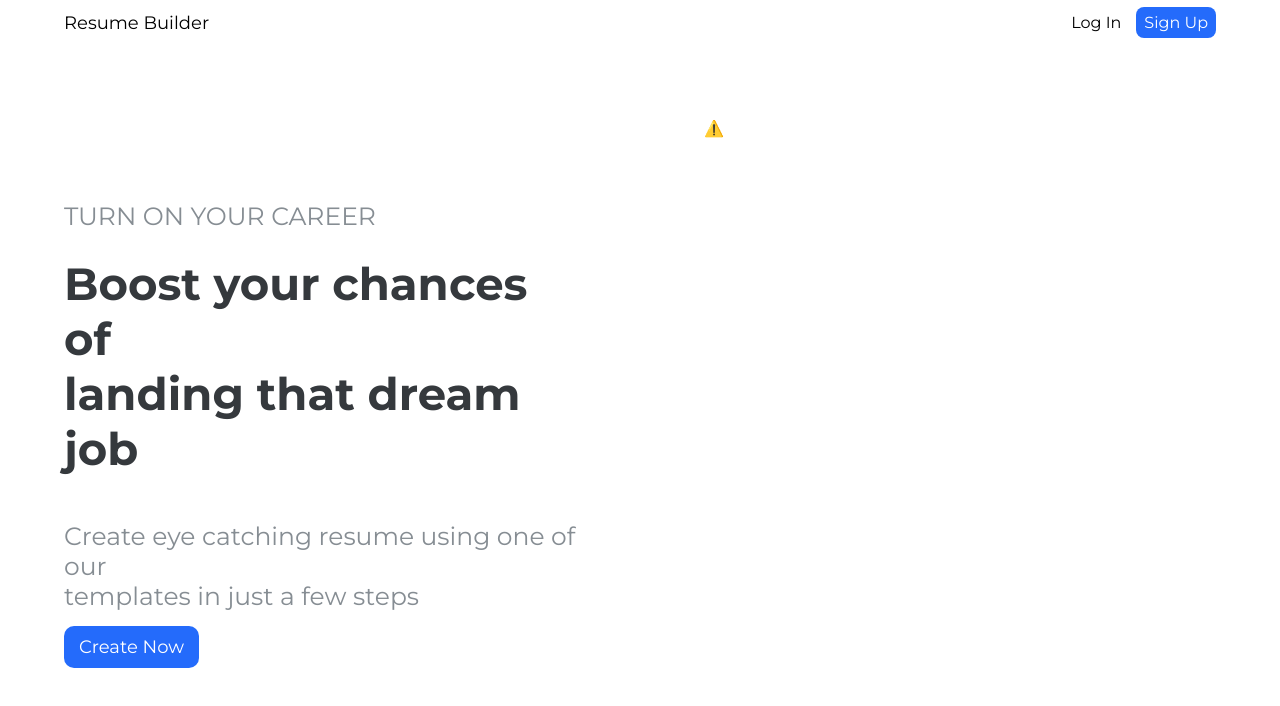
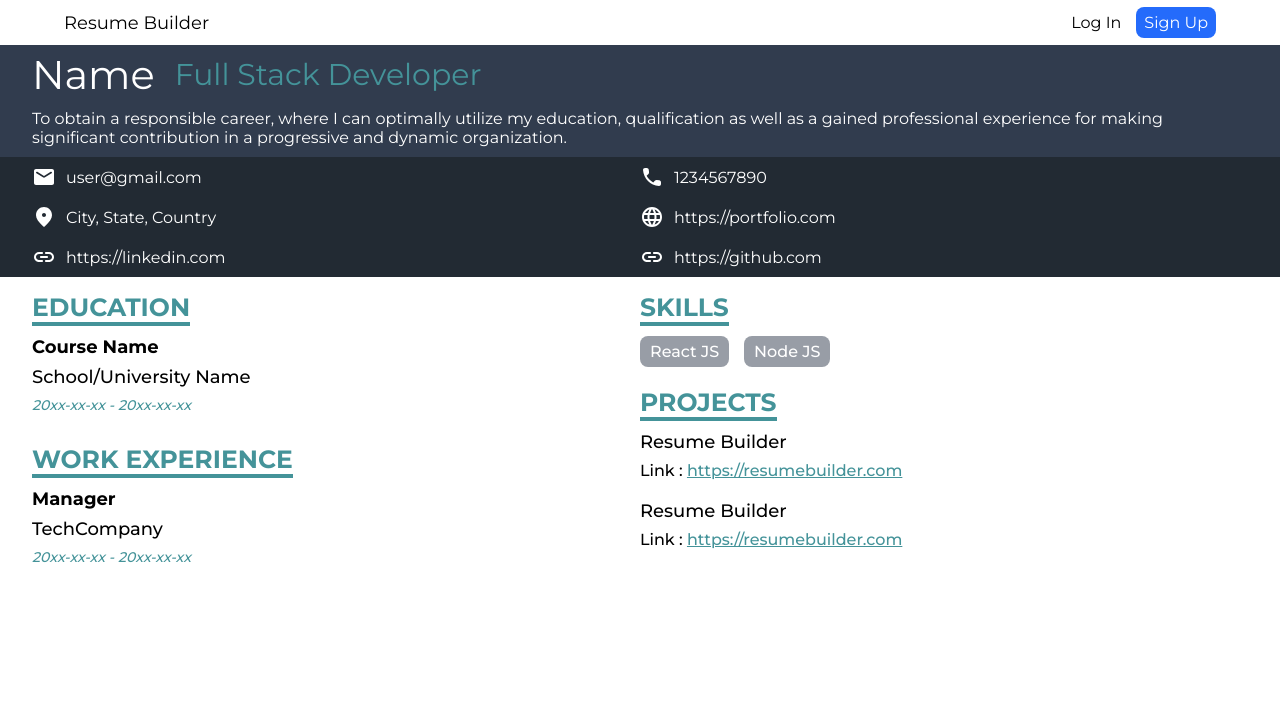
Before and after one commit to anish0103/mern-resumebuilder-frontend, a React (Create React App) app: page /template in a window 1280 px wide. Before the commit this address led to /. Shown: the top 706 px of the page. Built offline with nearby package versions, Linux system fonts and the light colour scheme; no server answers.

Commit message:
Added Template 1

```diff
--- a/src/App.js
+++ b/src/App.js
@@ -11,6 +11,7 @@ import SignUpPage from './Pages/SignUpPage/SignUpPage';
 import AddInformationPage from './Pages/AddInformationPage/AddInformationPage';
 import DashBoard from './Pages/DashBoard/DashBoard';
 import Loading from './Pages/Loading/Loading';
+import Template1 from './Pages/ResumeTemplates/Template1/Template1';
 import { getUserById } from './store/action/action';
 
 function App() {
@@ -33,10 +34,13 @@ function App() {
     }
   }, [])
 
+  if (loading) {
+    return <Loading />
+  }
+
   return (
     <>
       <Navigation />
-      {loading && <Loading />}
       <AnimatePresence exitBeforeEnter>
         {!isLogin && <Switch location={location} key={location.pathname}>
           <Route path="/" exact>
@@ -47,6 +51,12 @@ function App() {
           </Route>
           <Route path="/signup" exact>
             <SignUpPage />
+          </Route>
+          <Route path="/template" exact>
+            <Template1 />
+          </Route>
+          <Route path="/addinformation/">
+            <AddInformationPage />
           </Route>
           <Redirect to="/" />
         </Switch>}
--- /dev/null
+++ b/src/Data.js
@@ -0,0 +1,31 @@
+export const Data = {
+    Name: "Name",
+    Email: "user@gmail.com",
+    PhoneNumber: "1234567890",
+    Location: "City, State, Country",
+    PortfolioLink: "https://portfolio.com",
+    GithubLink: "https://github.com",
+    RoleTitle: "Full Stack Developer",
+    LinkedInProfileLink: "https://linkedin.com",
+    Description: "To obtain a responsible career, where I can optimally utilize my education, qualification as well as a gained professional experience for making significant contribution in a progressive and dynamic organization.",
+    Education: [{
+        Name: "Course Name",
+        SchoolName: "School/University Name",
+        StartDate: "20xx-xx-xx",
+        EndDate: "20xx-xx-xx"
+    }],
+    Work: [{
+        Role: "Manager",
+        Company: "TechCompany",
+        StartDate: "20xx-xx-xx",
+        EndDate: "20xx-xx-xx"
+    }],
+    Projects: [{
+        Name: "Resume Builder",
+        Link: "https://resumebuilder.com"
+    }, {
+        Name: "Resume Builder",
+        Link: "https://resumebuilder.com"
+    }],
+    Skills: ["React JS", "Node JS"]
+}
--- /dev/null
+++ b/src/Pages/ResumeTemplates/Template1/Template1.css
@@ -0,0 +1,113 @@
+.template1-maincontainer {
+  width: 100%;
+  height: fit-content;
+}
+.template1-generalinformationcontainer {
+  background-color: #313c4e;
+  color: white;
+  display: flex;
+  flex-direction: column;
+  align-items: center;
+}
+.template1-generalinformation-namecontainer {
+  width: 95%;
+  margin: 5px 0;
+  font-size: 40px;
+  display: flex;
+  align-items: center;
+}
+.template1-generalinformation-roletitlecontainer {
+  color: #449399;
+  font-size: 30px;
+  margin-left: 20px;
+}
+.template1-generalinformation-descriptioncontainer {
+  width: 95%;
+  margin: 5px 0;
+  margin-bottom: 10px;
+}
+.template1-personalinformationcontainer {
+  width: 100%;
+  display: flex;
+  justify-content: center;
+  background-color: #222a33;
+  color: white;
+}
+.template1-personalinformationsubcontainer {
+  width: 95%;
+  display: flex;
+  flex-wrap: wrap;
+}
+.template1-personalinformation-detailcontainer {
+  width: 50%;
+  margin: 8px 0;
+  display: flex;
+  align-items: center;
+}
+.template1-personalinformation-detailcontainer a {
+  color: white;
+  text-decoration: none;
+}
+.template1-personalinformation-detailcontainer svg {
+  margin-right: 10px;
+}
+.template1-professionalinformationcontainer {
+  display: flex;
+  font-weight: 500;
+  margin: 5px 0;
+  justify-content: center;
+}
+.template1-professionalinformationsubcontainer {
+  width: 95%;
+  display: flex;
+}
+.template1-professionalinformation-leftcontainer,
+.template1-professionalinformation-rightcontainer {
+  width: 50%;
+  display: flex;
+  flex-direction: column;
+}
+.template1-professionalinformation-title {
+  margin: 10px 0;
+  color: #449399;
+  font-size: 25px;
+  width: fit-content;
+  border-bottom: 4px solid #449399;
+}
+.template1-educationcontainer-coursename,
+.template1-educationcontainer-schoolname,
+.template1-educationcontainer-duration,
+.template1-expcontainer-rolename,
+.template1-expcontainer-companyname,
+.template1-expcontainer-duration,
+.template1-projectcontainer-name {
+  margin: 8px 0;
+  font-size: 18px;
+}
+.template1-educationcontainer-coursename,
+.template1-expcontainer-rolename {
+  font-weight: 700;
+}
+.template1-educationcontainer-duration,
+.template1-expcontainer-duration {
+  font-size: 14px;
+  color: #449399;
+  font-style: italic;
+}
+.template1-skillcontainer {
+  display: flex;
+  flex-wrap: wrap;
+}
+.template1-skillcontainer p {
+  padding: 6px 10px;
+  border-radius: 8px;
+  color: white;
+  margin: 0;
+  margin-right: 15px;
+  margin-bottom: 10px;
+  background-color: #989da6;
+}
+.template1-projectcontainer-link {
+  margin: 8px 0;
+  color: #449399;
+}
--- /dev/null
+++ b/src/Pages/ResumeTemplates/Template1/Template1.js
@@ -0,0 +1,74 @@
+import React from 'react'
+import MailRoundedIcon from '@mui/icons-material/MailRounded';
+import LocalPhoneRoundedIcon from '@mui/icons-material/LocalPhoneRounded';
+import LocationOnRoundedIcon from '@mui/icons-material/LocationOnRounded';
+import LanguageRoundedIcon from '@mui/icons-material/LanguageRounded';
+import LinkRoundedIcon from '@mui/icons-material/LinkRounded';
+
+import { Data } from '../../../Data'
+import './Template1.css'
+
+const Template1 = () => {
+  return (
+    <div className='template1-maincontainer'>
+      <div className='template1-generalinformationcontainer'>
+        <div className='template1-generalinformation-namecontainer'>
+          {Data.Name}
+          <div className='template1-generalinformation-roletitlecontainer'>
+            {Data.RoleTitle}
+          </div>
+        </div>
+        <div className='template1-generalinformation-descriptioncontainer'>{Data.Description}</div>
+      </div>
+      <div className='template1-personalinformationcontainer'>
+        <div className='template1-personalinformationsubcontainer'>
+          {Data.Email && <div className='template1-personalinformation-detailcontainer'><MailRoundedIcon /> <a rel="noreferrer" target='_blank' href={`mailto:${Data.Email}`}>{Data.Email}</a></div>}
+          {Data.PhoneNumber && <div className='template1-personalinformation-detailcontainer'><LocalPhoneRoundedIcon /> <a rel="noreferrer" target='_blank' href={`Tel:${Data.PhoneNumber}`}>{Data.PhoneNumber}</a></div>}
+          {Data.Location && <div className='template1-personalinformation-detailcontainer'><LocationOnRoundedIcon /> {Data.Location}</div>}
+          {Data.PortfolioLink && <div className='template1-personalinformation-detailcontainer'><LanguageRoundedIcon /> <a rel="noreferrer" target='_blank' href={Data.PortfolioLink}>{Data.PortfolioLink}</a></div>}
+          {Data.LinkedInProfileLink && <div className='template1-personalinformation-detailcontainer'><LinkRoundedIcon /> <a rel="noreferrer" target='_blank' href={Data.LinkedInProfileLink}>{Data.LinkedInProfileLink}</a></div>}
+          {Data.GithubLink && <div className='template1-personalinformation-detailcontainer'><LinkRoundedIcon /> <a rel="noreferrer" target='_blank' href={Data.GithubLink}>{Data.GithubLink}</a></div>}
+        </div>
+      </div>
+      <div className='template1-professionalinformationcontainer'>
+        <div className='template1-professionalinformationsubcontainer'>
+          <div className='template1-professionalinformation-leftcontainer'>
+            <div className='template1-professionalinformation-educationcontainer'>
+              <h3 className='template1-professionalinformation-title'>EDUCATION</h3>
+              {Data.Education.map(data => <div style={{ marginBottom: '20px' }}>
+                <p className='template1-educationcontainer-coursename'>{data.Name}</p>
+                <p className='template1-educationcontainer-schoolname'>{data.SchoolName}</p>
+                <p className='template1-educationcontainer-duration'>{data.StartDate} - {data.EndDate}</p>
+              </div>)}
+            </div>
+            <div className='template1-professionalinformation-expcontainer'>
+              <h3 className='template1-professionalinformation-title'>WORK EXPERIENCE</h3>
+              {Data.Work.map(data => <div style={{ marginBottom: '20px' }}>
+                <p className='template1-expcontainer-rolename'>{data.Role}</p>
+                <p className='template1-expcontainer-companyname'>{data.Company}</p>
+                <p className='template1-expcontainer-duration'>{data.StartDate} - {data.EndDate}</p>
+              </div>)}
+            </div>
+          </div>
+          <div className='template1-professionalinformation-rightcontainer'>
+            <div className='template1-professionalinformation-skillcontainer'>
+              <h3 className='template1-professionalinformation-title'>SKILLS</h3>
+              <div className='template1-skillcontainer'>
+                {Data.Skills.map(data => <p>{data}</p>)}
+              </div>
+            </div>
+            <div className='template1-professionalinformation-projectcontainer'>
+              <h3 className='template1-professionalinformation-title'>PROJECTS</h3>
+              {Data.Projects.map(data => <div style={{ marginBottom: '20px' }}>
+                <p className='template1-projectcontainer-name'>{data.Name}</p>
+                Link : <a href={data.Link} target="_blank" rel="noreferrer" className='template1-projectcontainer-link'>{data.Link}</a>
+              </div>)}
+            </div>
+          </div>
+        </div>
+      </div>
+    </div>
+  )
+}
+
+export default Template1
```
Also changed, not shown: src/Pages/ResumeTemplates/Template2/Template2.js (added).
